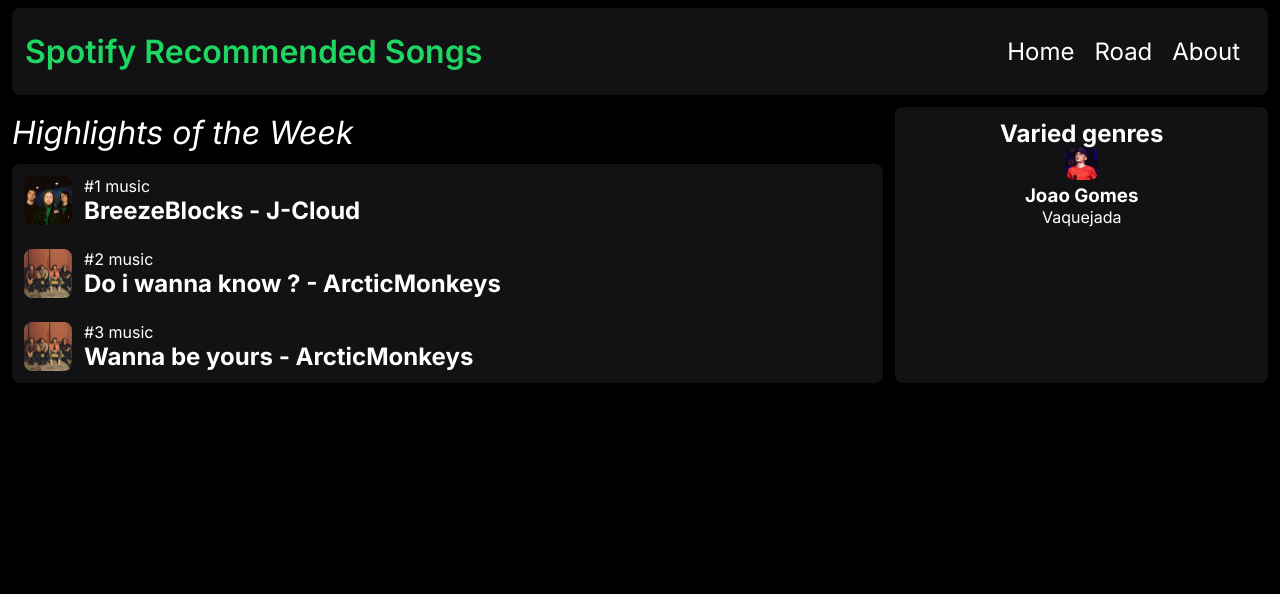
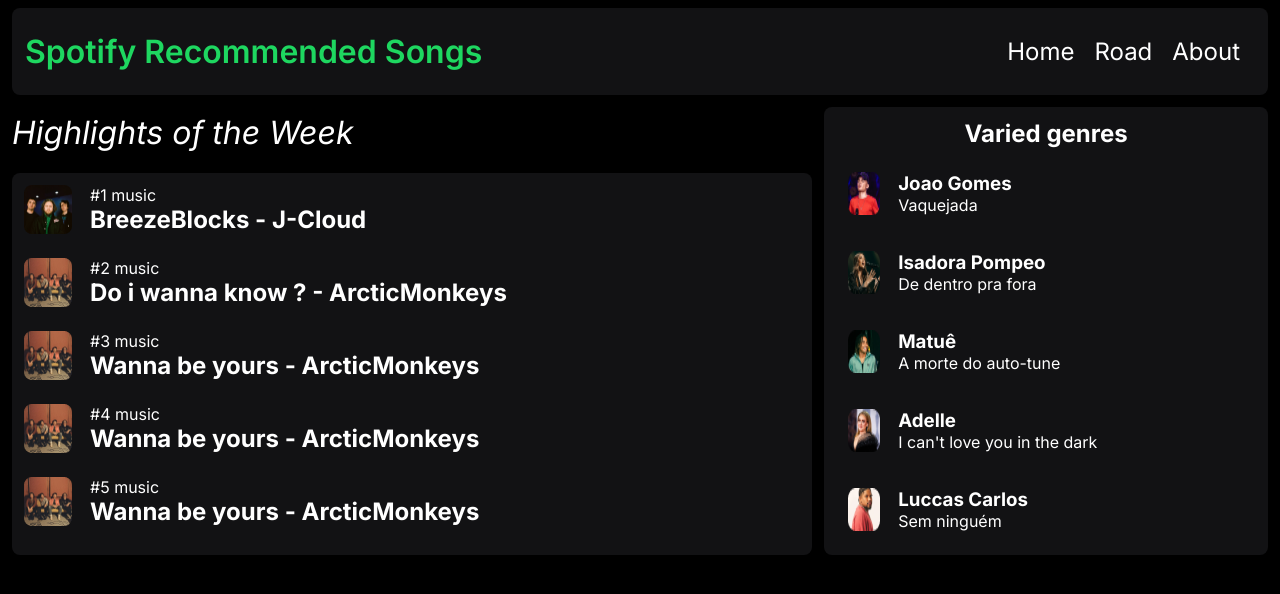
Before and after one commit to htzxd/manipulationProject, a React (Vite) app: page / in a window 1280 px wide. Shown: the top 594 px of the page. Built offline with nearby package versions, Linux system fonts and the light colour scheme.

Commit message:
aside commit

```diff
--- a/src/pages/home/index.jsx
+++ b/src/pages/home/index.jsx
@@ -2,7 +2,11 @@
 import { Header } from "../../components/header";
 import altJ from '../../assets/alt-j.png';
 import arcticMonkeys from '../../assets/arcticMonkeys.png';
-import gomes from '../../assets/gomes.png'
+import gomes from '../../assets/gomes.png';
+import adelle from '../../assets/adelle.png';
+import pompeo from '../../assets/pompeo.png';
+import matue from '../../assets/matue.png';
+import carlos from '../../assets/luccasCarlos.png'
 
 
 export function Home(){
@@ -39,6 +43,22 @@
               <h2>Wanna be yours - ArcticMonkeys</h2>
             </div>
           </div>
+
+          <div className="cards">
+            <img src={arcticMonkeys} alt="" />
+            <div className="textCardArt">
+              <p>#4 music</p>
+              <h2>Wanna be yours - ArcticMonkeys</h2>
+            </div>
+          </div>
+
+          <div className="cards">
+            <img src={arcticMonkeys} alt="" />
+            <div className="textCardArt">
+              <p>#5 music</p>
+              <h2>Wanna be yours - ArcticMonkeys</h2>
+            </div>
+          </div>
         </div>
       </article>
 
@@ -47,8 +67,42 @@
 
         <div className="cardsAside">
           <img src={gomes} alt="photo brazilian singer" />
-          <h3>Joao Gomes</h3>
-          <p>Vaquejada</p>
+          <div className="textCardArt">
+            <h3>Joao Gomes</h3>
+            <p>Vaquejada</p>
+          </div>
+        </div>
+
+        <div className="cardsAside">
+          <img src={pompeo} alt="photo brazilian singer" />
+          <div className="textCardArt">
+            <h3>Isadora Pompeo</h3>
+            <p>De dentro pra fora</p>
+          </div>
+        </div>
+
+        <div className="cardsAside">
+          <img src={matue} alt="photo brazilian singer" />
+          <div className="textCardArt">
+            <h3>Matuê</h3>
+            <p>A morte do auto-tune</p>
+          </div>
+        </div>
+
+        <div className="cardsAside">
+          <img src={adelle} alt="photo brazilian singer" />
+          <div className="textCardArt">
+            <h3>Adelle</h3>
+            <p>I can't love you in the dark</p>
+          </div>
+        </div>
+
+        <div className="cardsAside">
+          <img src={carlos} alt="photo brazilian singer" />
+          <div className="textCardArt">
+            <h3>Luccas Carlos</h3>
+            <p>Sem ninguém</p>
+          </div>
         </div>
       </aside>
       </div>
--- a/src/pages/home/style.js
+++ b/src/pages/home/style.js
@@ -27,7 +27,24 @@
     grid-area: B;
     margin-top: 1.2rem;
     padding: 1.2rem;
-    text-align: center;
+
+    h2 {
+      text-align: center;
+    }
+  }
+
+  .cards {
+    display: flex;
+    padding: 1.2rem;
+  }
+
+  .cardsAside {
+    display: flex;
+    margin-top: 1.2rem;
+  }
+
+  .cards, .cardsAside {
+    padding: 1.2rem;
   }
 
   aside, article {
@@ -36,14 +53,9 @@
     border-radius: .8rem;
   }
 
-  .cards {
-    display: flex;
-    padding: 1.2rem;
-  }
-
   .textCardArt {
     display: flex;
     flex-direction: column;
-    margin-left: 1.2rem;
+    margin-left: 1.8rem;
   }
 `
```
